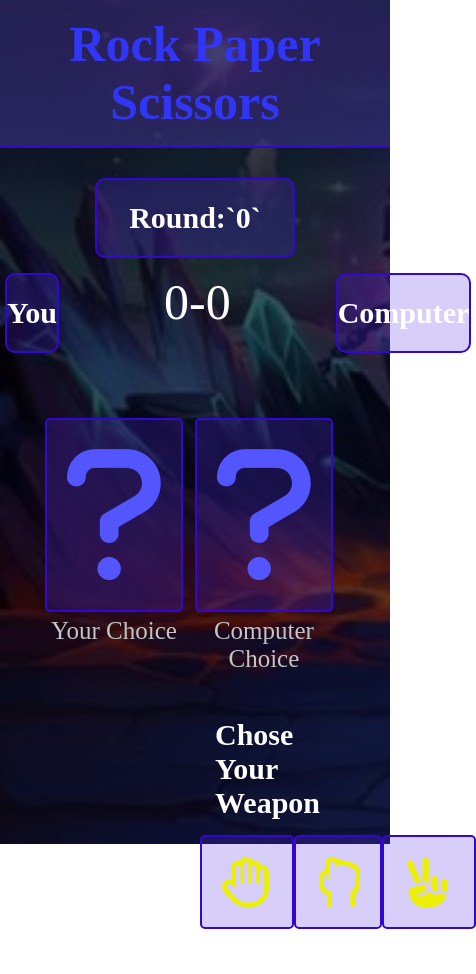
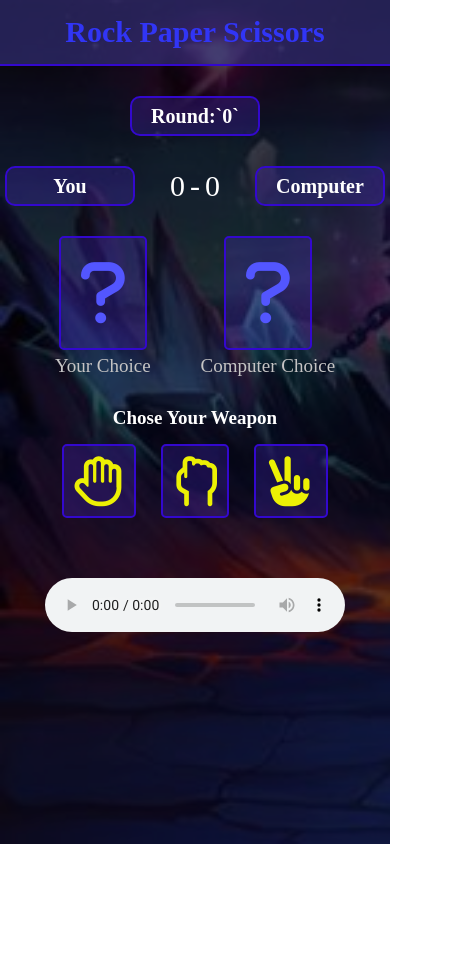
Before and after one commit to Mohammed3Atef/Game_Rock-Paper_or_Scissors, a plain HTML site: page index.html in a window 390 px wide. Shown: the whole page, 476 px wide, since content can reach past the window. After the commit the page ends 844 px from the top, so only its background shows below. Drawn offline with Linux system fonts and the light colour scheme; a web font is replaced by a local one.

Commit message:
responsive design

```diff
--- a/css/style.css
+++ b/css/style.css
@@ -31,6 +31,11 @@
   border-bottom: 2px solid rgb(51, 8, 206);
   background-color: rgb(57, 52, 134, 0.6);
   padding: 15px;
+}
+@media (max-width: 768px) {
+  .game .game-header {
+    font-size: 30px;
+  }
 }
 
 /* design result */
@@ -72,9 +77,27 @@
 .scores span {
   font-size: 50px;
 }
+@media (max-width: 768px) {
+  .scores {
+    margin: 30px 0;
+  }
+  .scores .player-text,
+  .computer-text,
+  .round-text {
+    width: 130px;
+    height: 40px;
+    font-size: 20px;
+  }
+  .scores .scores-design {
+    align-items: center;
+    margin: 0 30px;
+  }
+  .scores span {
+    font-size: 30px;
+  }
+}
 /* display choises */
 .show-choices {
-  padding: 15px;
   margin: 15px 30px;
   display: flex;
   justify-content: space-around;
@@ -97,7 +120,14 @@
 .show-choices p {
   font-size: 25px;
 }
-
+@media (max-width: 768px) {
+  .show-choices i {
+    font-size: 70px;
+  }
+  .show-choices p {
+    font-size: 19px;
+  }
+}
 /* button choise */
 .game .buttons-choice {
   margin: auto 200px;
@@ -106,8 +136,15 @@
 .game .buttons-choice h3 {
   color: white;
   font-size: 30px;
-  display: block;
   padding: 15px;
+}
+@media (max-width: 768px) {
+  .game .buttons-choice {
+    margin: auto 50px;
+  }
+  .game .buttons-choice h3 {
+    font-size: 19px;
+  }
 }
 .game .buttons-choice .buttons {
   display: flex;
@@ -129,6 +166,11 @@
   -moz-transition: 0.3s;
   -ms-transition: 0.3s;
   -o-transition: 0.3s;
+}
+@media (max-width: 768px) {
+  .game .buttons-choice .buttons i {
+    padding: 10px;
+    font-size: 50px;  }
 }
 .game .buttons-choice .buttons i:hover {
   background-color: rgb(75, 236, 150);
--- a/index.html
+++ b/index.html
@@ -50,7 +50,7 @@
     <div class="comuter-selection"></div>
 
     <div id="final-result"></div>
-
+    <audio src="/audio/game_audio.mp3" controls autoplay></audio>
   </div>
 
 
```
Also changed, not shown: 1 other file.
